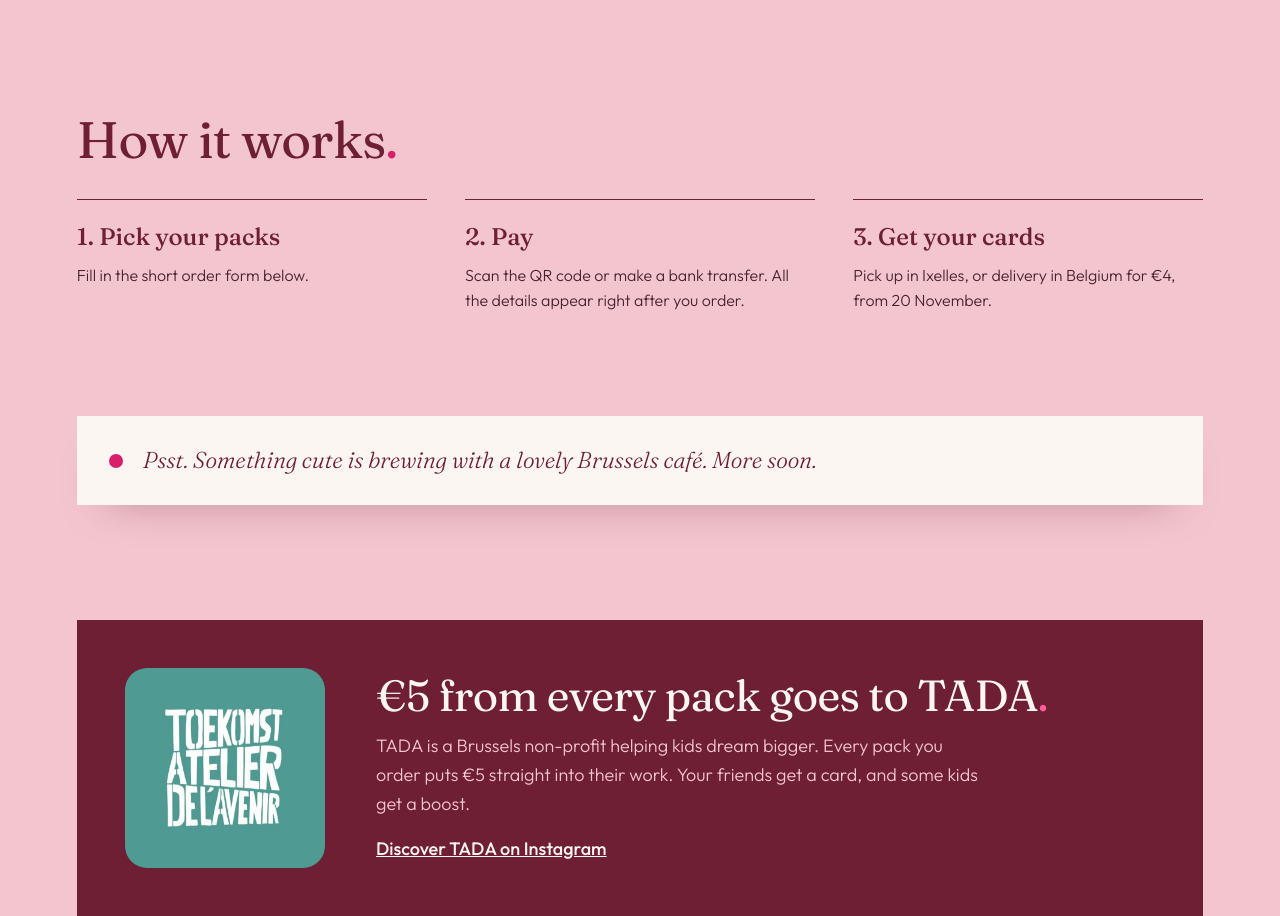
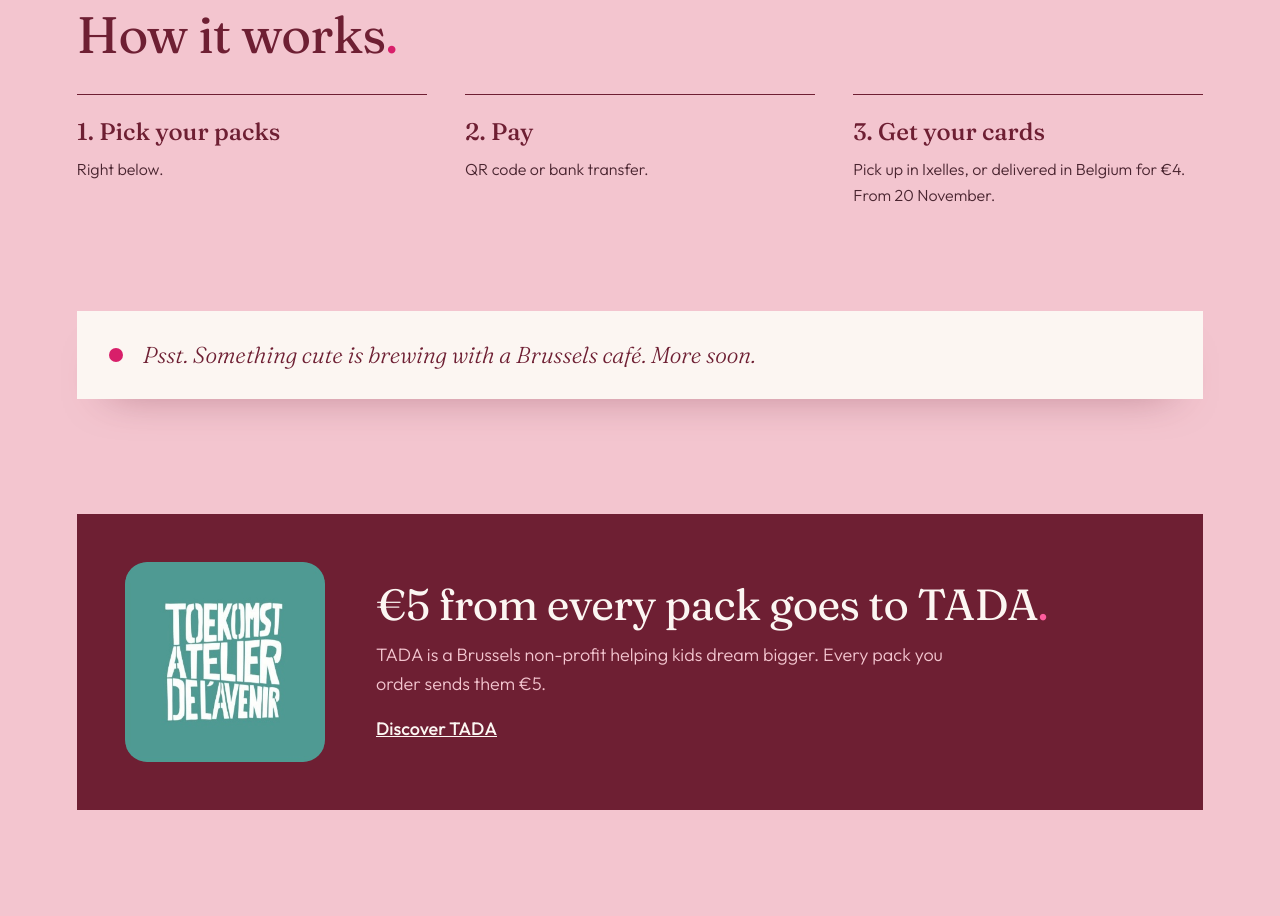
Before and after one commit to KimUntangle/goodonpaper-site, a plain HTML site: page index.html in a window 1280 px wide. Shown: the part 2386-3302 px from the top of the page. Drawn offline with Linux system fonts and the light colour scheme; a script that the page names is missing.

Commit message:
Copy pass: shorter, less formulaic; TADA links to tada.brussels
Co-Authored-By: Claude Opus 5.5 <noreply@anthropic.com>
Claude-Session: https://claude.ai/code/session_01GUPr6ihkZTKKkS6ch84Wbc

```diff
--- a/index.html
+++ b/index.html
@@ -4,7 +4,7 @@
 <meta charset="utf-8">
 <meta name="viewport" content="width=device-width, initial-scale=1">
 <title>good. on paper — Christmas cards painted in Brussels</title>
-<meta name="description" content="Watercolour Christmas cards with a little wit and a lot of heart, painted in Brussels. Pre-orders open: two packs, six exclusive designs. €5 from every pack goes to TADA.">
+<meta name="description" content="Watercolour Christmas cards painted in Brussels. Two packs, six designs, €5 from every pack to TADA.">
 <link rel="canonical" href="https://goodonpaper.studio/">
 <meta property="og:title" content="good. on paper — first drop: Christmas cards">
 <meta property="og:description" content="Watercolour Christmas cards painted in Brussels. €5 from every pack goes to TADA, a Brussels non-profit helping kids dream bigger.">
@@ -180,7 +180,6 @@
 
   <section class="packs" id="packs">
     <h2 class="serif">Pick your side<span class="dot">.</span></h2>
-    <p class="intro">Each pack holds three cards and their envelopes. Small batch: only 20 packs of each.</p>
     <div class="pack-grid">
       <article class="pack">
         <h3 class="serif">Naughty pack<span class="dot">.</span></h3>
@@ -221,13 +220,13 @@
   <section class="how">
     <h2 class="serif">How it works<span class="dot">.</span></h2>
     <div class="steps">
-      <div><b>1. Pick your packs</b><p>Fill in the short order form below.</p></div>
-      <div><b>2. Pay</b><p>Scan the QR code or make a bank transfer. All the details appear right after you order.</p></div>
-      <div><b>3. Get your cards</b><p>Pick up in Ixelles, or delivery in Belgium for €4, from 20 November.</p></div>
+      <div><b>1. Pick your packs</b><p>Right below.</p></div>
+      <div><b>2. Pay</b><p>QR code or bank transfer.</p></div>
+      <div><b>3. Get your cards</b><p>Pick up in Ixelles, or delivered in Belgium for €4. From 20 November.</p></div>
     </div>
     <div class="teaser">
       <span class="seal" aria-hidden="true"></span>
-      <p>Psst. Something cute is brewing with a lovely Brussels café. More soon.</p>
+      <p>Psst. Something cute is brewing with a Brussels café. More soon.</p>
     </div>
   </section>
 
@@ -236,8 +235,8 @@
       <img src="images/tada-logo.png" width="333" height="333" alt="TADA, Toekomstatelier de l'Avenir, logo" loading="lazy">
       <div>
         <h2 class="serif">€5 from every pack goes to TADA<span class="dot">.</span></h2>
-        <p>TADA is a Brussels non-profit helping kids dream bigger. Every pack you order puts €5 straight into their work. Your friends get a card, and some kids get a boost.</p>
-        <a href="https://www.instagram.com/tada.network/" target="_blank" rel="noopener">Discover TADA on Instagram</a>
+        <p>TADA is a Brussels non-profit helping kids dream bigger. Every pack you order sends them €5.</p>
+        <a href="https://tada.brussels" target="_blank" rel="noopener">Discover TADA</a>
       </div>
     </div>
   </section>
@@ -255,9 +254,9 @@
       <h2 class="serif">Why the dot<span class="dot">?</span></h2>
       <p>Watercolour can be reworked forever: a drop of water and dried colours come back to life. A nightmare for perfectionists, and a lesson in letting go. Plans always look good on paper. Add a dot, and you keep the good part: doing good, on paper.</p>
       <div class="verbs">
-        <div><h3 class="serif">Create<span class="dot">.</span></h3><p>Hand-drawn, with a little wit.</p></div>
+        <div><h3 class="serif">Create<span class="dot">.</span></h3><p>Painted in Brussels, with a little wit.</p></div>
         <div><h3 class="serif">Share<span class="dot">.</span></h3><p>Small attention, warm intention.</p></div>
-        <div><h3 class="serif">Gift<span class="dot">.</span></h3><p>To someone, to yourself, and to TADA: €5 from every pack helps Brussels kids dream bigger.</p></div>
+        <div><h3 class="serif">Gift<span class="dot">.</span></h3><p>To someone, to yourself, and to TADA.</p></div>
       </div>
     </div>
   </section>
```
